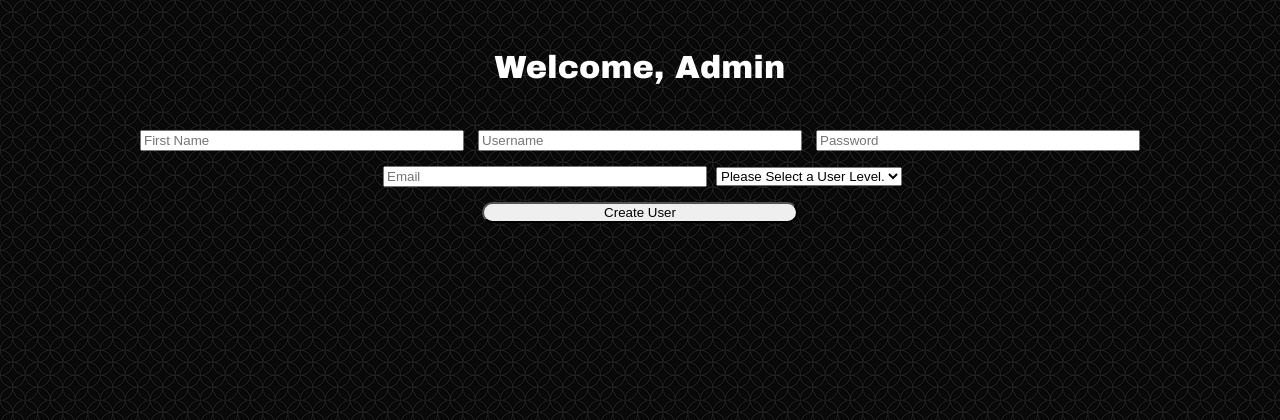
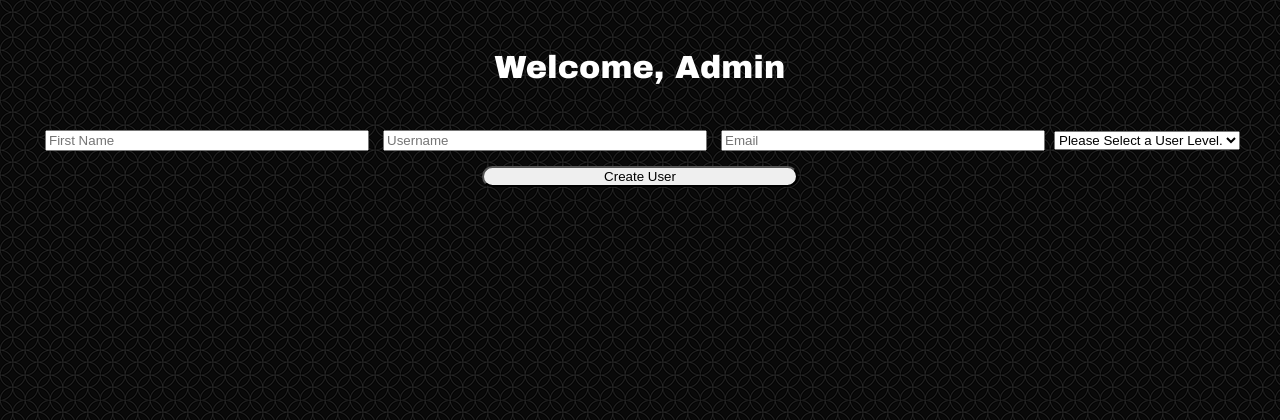
Before and after one commit to zcarreon/userProject, a PHP site: page /admin/admin_usercreate.php in a window 1280 px wide. Shown: the top 420 px of the page. Run offline with PHP 8.4, Linux system fonts and the light colour scheme.

Commit message:
random passwords are done

```diff
--- a/admin/admin_usercreate.php
+++ b/admin/admin_usercreate.php
@@ -5,13 +5,13 @@
   if(isset($_POST["submit"])){
     $fname = trim($_POST["fname"]);
     $username = trim($_POST["username"]);
-    $password = trim($_POST["password"]);
+    //$password = trim($_POST["password"]);
     $email = trim($_POST["email"]);
     $userLV = $_POST["userLV"];
     if(empty($userLV)){
       $message = "<h3>Please select a user level.</h3>";
     }else{
-      $result = createUser($fname, $username, $password, $email, $userLV);
+      $result = createUser($fname, $username, $email, $userLV); //$password //<This goes between $username and $email if necessary
       $message = $result;
     }
   }
@@ -33,7 +33,7 @@
   <form action="admin_usercreate.php" method="post">
     <input type="text" name="fname" placeholder="First Name" value="<?php if(!empty($fname)){echo $fname;}?>">
     <input type="text" name="username" placeholder="Username" value="<?php if(!empty($username)){echo $username;}?>">
-    <input type="text" name="password" placeholder="Password" value="<?php if(!empty($password)){echo $password;}?>">
+    <!--<input type="text" name="password" placeholder="Password" value="<?php if(!empty($password)){echo $password;}?>">-->
     <input type="text" name="email" placeholder="Email" value="<?php if(!empty($email)){echo $email;}?>">
     <select name="userLV">
       <option value="">Please Select a User Level.</option>
--- a/admin/phpscripts/user.php
+++ b/admin/phpscripts/user.php
@@ -1,6 +1,17 @@
 <?php
-  function createUser($fname, $username, $password, $email, $userLV){
+  function createUser($fname, $username, $email, $userLV){ //$password,
     include("connect.php");
+    function randomPass(){
+      $characters = "abcdefghijklmnopqrstuvwxyzABCDEFGHIJKLMNOPQRSTUVWXYZ0123456789"; //List of characters that the random password can use
+      $pass = array(); //declares $pass as an array
+      $charLength = strlen($characters); //$charLength is equal to the string length of $characters
+      for($i = 0; $i < 8; $i++){
+        $n = rand(0, $charLength);
+        $pass[] = $characters[$n];
+      }
+      return implode($pass); //Turns $pass into a string
+    }
+    $password = randomPass(); //passes on the random password to the password variable
     $userString = "INSERT INTO tbl_user VALUES(NULL, '{$fname}', '{$username}', '{$password}', '{$email}', DEFAULT, '{$userLV}', 'no')";
     $userQuery = mysqli_query($link, $userString);
     if($userQuery){
--- a/guidesReferences.txt
+++ b/guidesReferences.txt
@@ -1,3 +1,7 @@
+//GUIDES FOR USER LOGIN//
 https://www.w3schools.com/php/php_date.asp
+https://www.w3schools.com/php/php_if_else.asp
 
-https://www.w3schools.com/php/php_if_else.asp
+//GUIDES FOR CREATING USERS//
+https://www.w3schools.com/php/php_ref_mail.asp
+https://stackoverflow.com/questions/6101956/generating-a-random-password-in-php // http://codepad.org/UL8k4aYK
```
